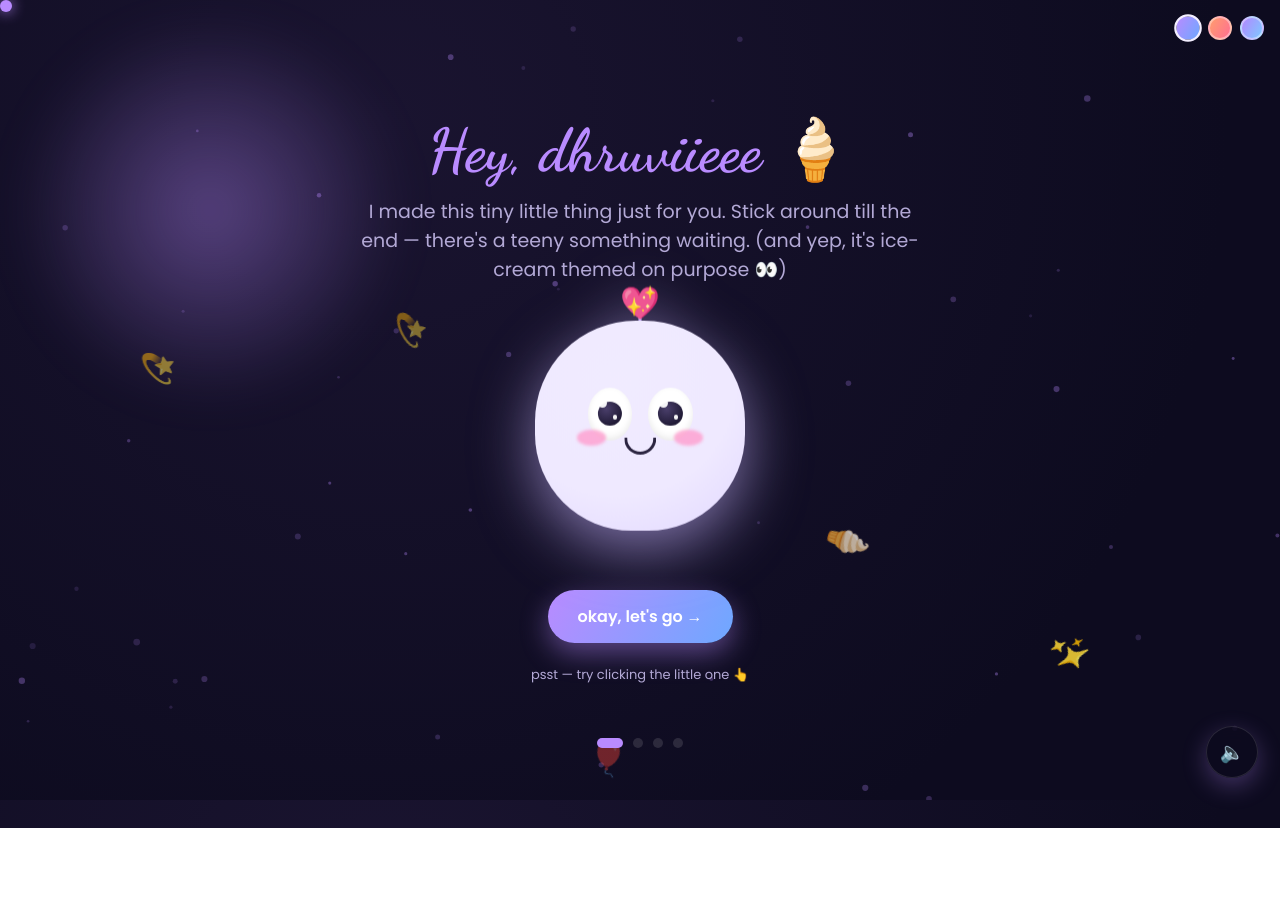
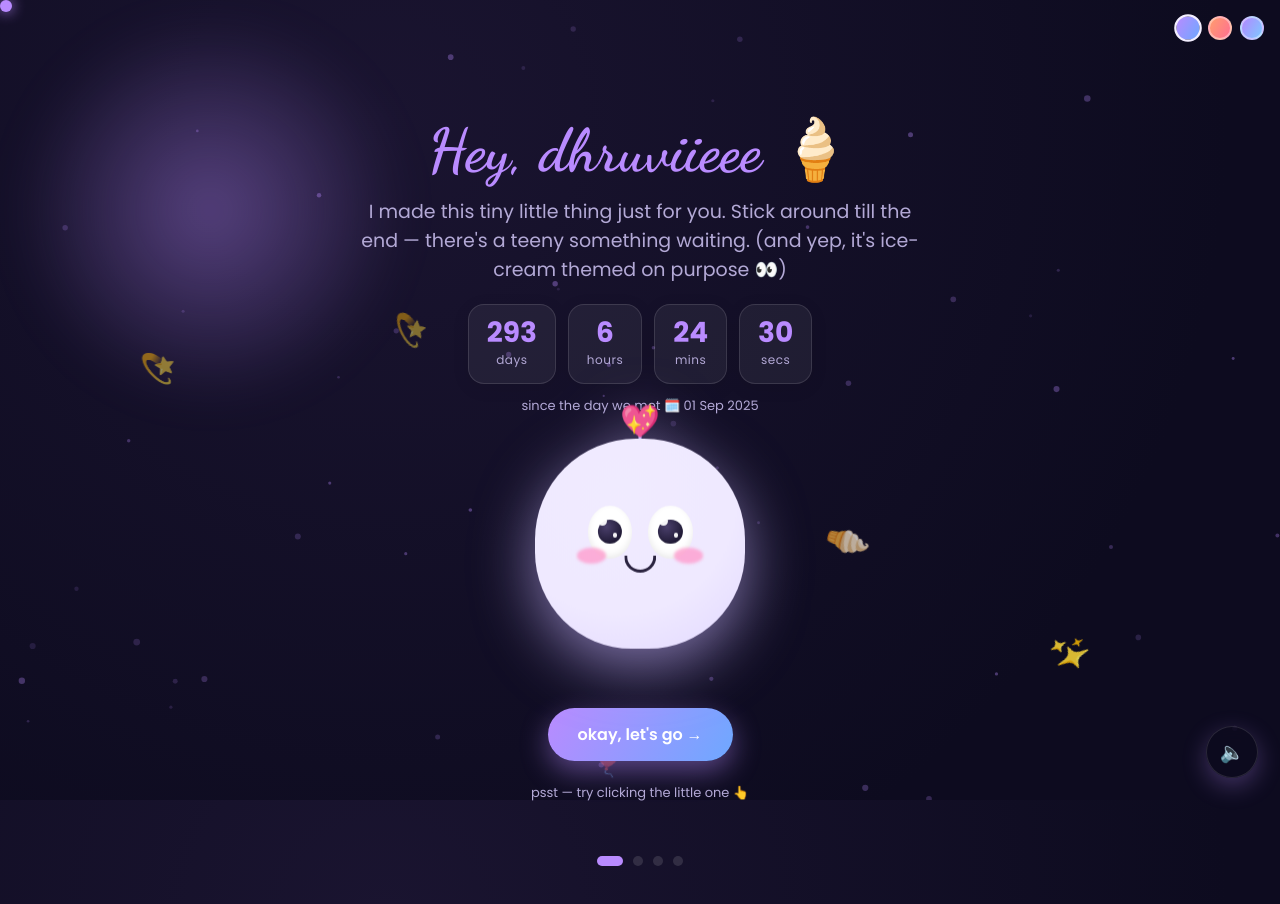
Before and after one commit to ktg17/for-you, a React (Vite) app: page / in a window 1280 px wide. Shown: the top 904 px of the page. Before the commit the page ends 828 px from the top, so only its background shows below. Built offline with nearby package versions, Linux system fonts and the light colour scheme.

Commit message:
update src/pages/Home.jsx

```diff
--- a/src/pages/Home.jsx
+++ b/src/pages/Home.jsx
@@ -1,23 +1,74 @@
-import { Link } from 'react-router-dom'
-import Character from '../components/Character.jsx'
-import StepDots from '../components/StepDots.jsx'
-import { config } from '../config.js'
+import { Link } from "react-router-dom"
+import { useEffect, useState } from "react"
+import Character from "../components/Character.jsx"
+import StepDots from "../components/StepDots.jsx"
+import { config } from "../config.js"
 
-// Page 1 · little intro
+function useCountup() {
+  const [elapsed, setElapsed] = useState({})
+  useEffect(() => {
+    const start = new Date("2025-09-01T00:00:00")
+    const calc = () => {
+      const now = new Date()
+      const diff = now - start
+      const totalSec = Math.floor(diff / 1000)
+      const days = Math.floor(totalSec / 86400)
+      const hours = Math.floor((totalSec % 86400) / 3600)
+      const mins = Math.floor((totalSec % 3600) / 60)
+      const secs = totalSec % 60
+      setElapsed({ days, hours, mins, secs })
+    }
+    calc()
+    const id = setInterval(calc, 1000)
+    return () => clearInterval(id)
+  }, [])
+  return elapsed
+}
+
 export default function Home() {
-  const title = config.introTitle.replace('{name}', config.herName)
+  const title = config.introTitle.replace("{name}", config.herName)
+  const { days, hours, mins, secs } = useCountup()
 
   return (
-    <div className="page" style={{ textAlign: 'center', display: 'flex',
-      flexDirection: 'column', alignItems: 'center', minHeight: '78vh', justifyContent: 'center' }}>
+    <div className="page" style={{ textAlign: "center", display: "flex",
+      flexDirection: "column", alignItems: "center", minHeight: "78vh", justifyContent: "center" }}>
       <h1 className="h1 script accent">{title}</h1>
-      <p className="lead" style={{ margin: '4px auto 30px' }}>{config.introSubtitle}</p>
+      <p className="lead" style={{ margin: "4px auto 20px" }}>{config.introSubtitle}</p>
+
+      {/* Countdown */}
+      <div style={{
+        display: "flex", gap: 12, justifyContent: "center", flexWrap: "wrap",
+        margin: "0 auto 28px", maxWidth: 480,
+      }}>
+        {[
+          { val: days, label: "days" },
+          { val: hours, label: "hours" },
+          { val: mins, label: "mins" },
+          { val: secs, label: "secs" },
+        ].map(({ val, label }) => (
+          <div key={label} style={{
+            background: "var(--card)", border: "1px solid var(--border)",
+            borderRadius: 16, padding: "14px 18px", minWidth: 70,
+            boxShadow: "0 4px 18px rgba(0,0,0,.08)",
+          }}>
+            <div style={{ fontSize: 28, fontWeight: 700, color: "var(--accent)", lineHeight: 1 }}>
+              {val ?? "—"}
+            </div>
+            <div style={{ fontSize: 12, color: "var(--muted)", marginTop: 4, letterSpacing: 0.5 }}>
+              {label}
+            </div>
+          </div>
+        ))}
+      </div>
+      <p style={{ color: "var(--muted)", fontSize: 13, marginTop: -16, marginBottom: 16 }}>
+        since the day we met 🗓️ 01 Sep 2025
+      </p>
 
       <Character size={210} />
 
       <Link to="/games" className="btn" style={{ marginTop: 34 }}>{config.introButton}</Link>
 
-      <p style={{ color: 'var(--muted)', marginTop: 22, fontSize: 13 }}>
+      <p style={{ color: "var(--muted)", marginTop: 22, fontSize: 13 }}>
         psst — try clicking the little one 👆
       </p>
 
```
